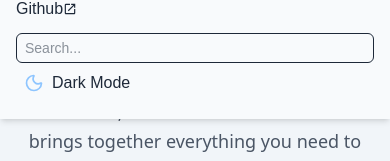
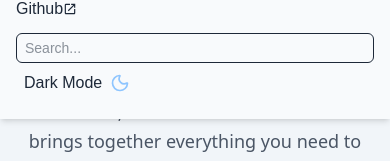
Before and after one commit to sauravkushwaha/arivra, a React (Vite) app: page /about in a window 390 px wide. Both pictures are taken after a click on the button "Menu". Shown: the part 259-420 px from the top of the page. Built offline with nearby package versions, Linux system fonts and the light colour scheme; no server answers.

Commit message:
Update Navbar.jsx

```diff
--- a/src/components/Navbar.jsx
+++ b/src/components/Navbar.jsx
@@ -283,13 +283,13 @@ const handleSearch = (e) => {
                 >
                   {isDarkMode ? (
                     <>
+                      <span>Light Mode</span>
                       <Sun size={20} className="text-yellow-400" />
-                      <span>Light Mode</span>
                     </>
                   ) : (
                     <>
+                      <span>Dark Mode</span>
                       <Moon size={20} className="text-blue-300" />
-                      <span>Dark Mode</span>
                     </>
                   )}
                 </button>
```
